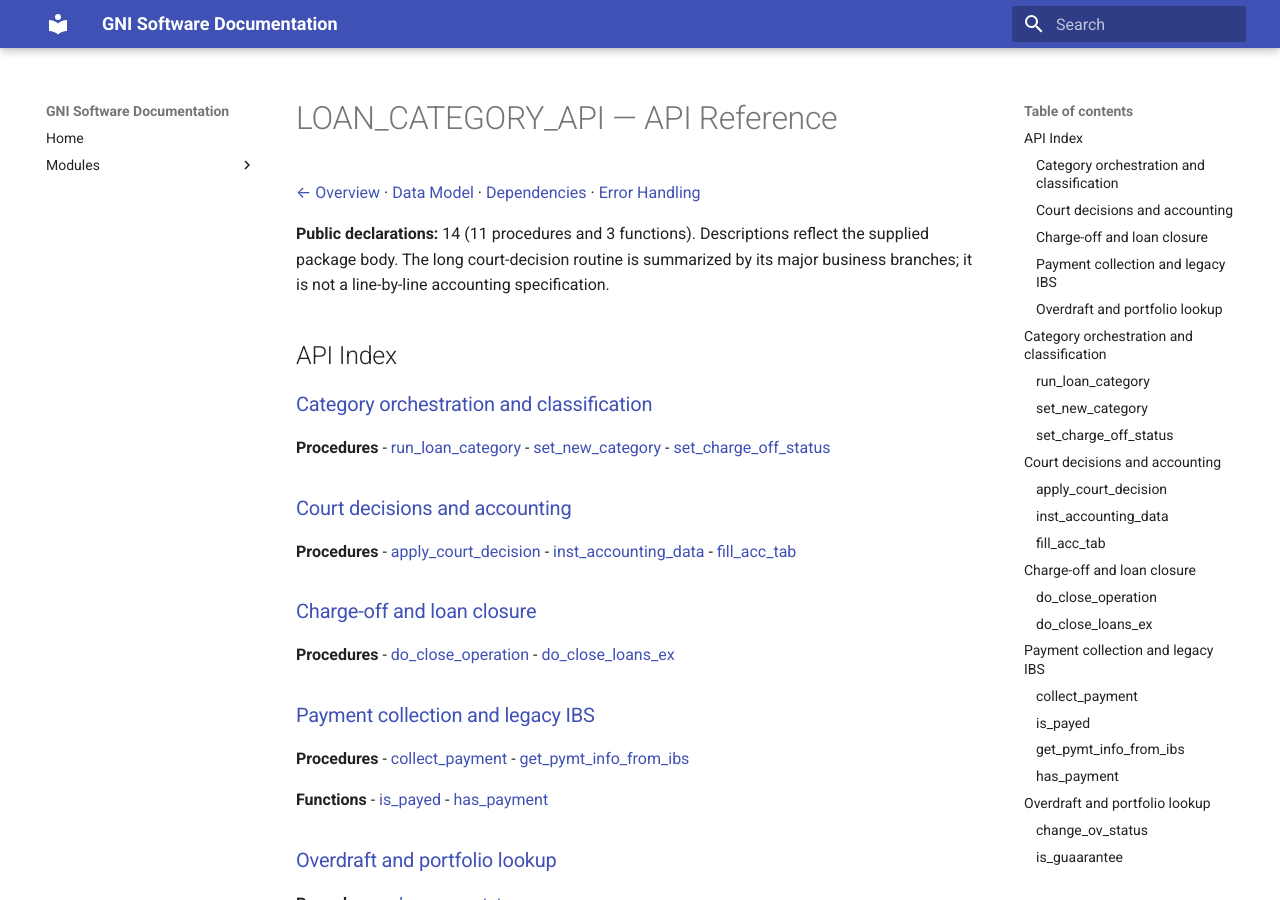
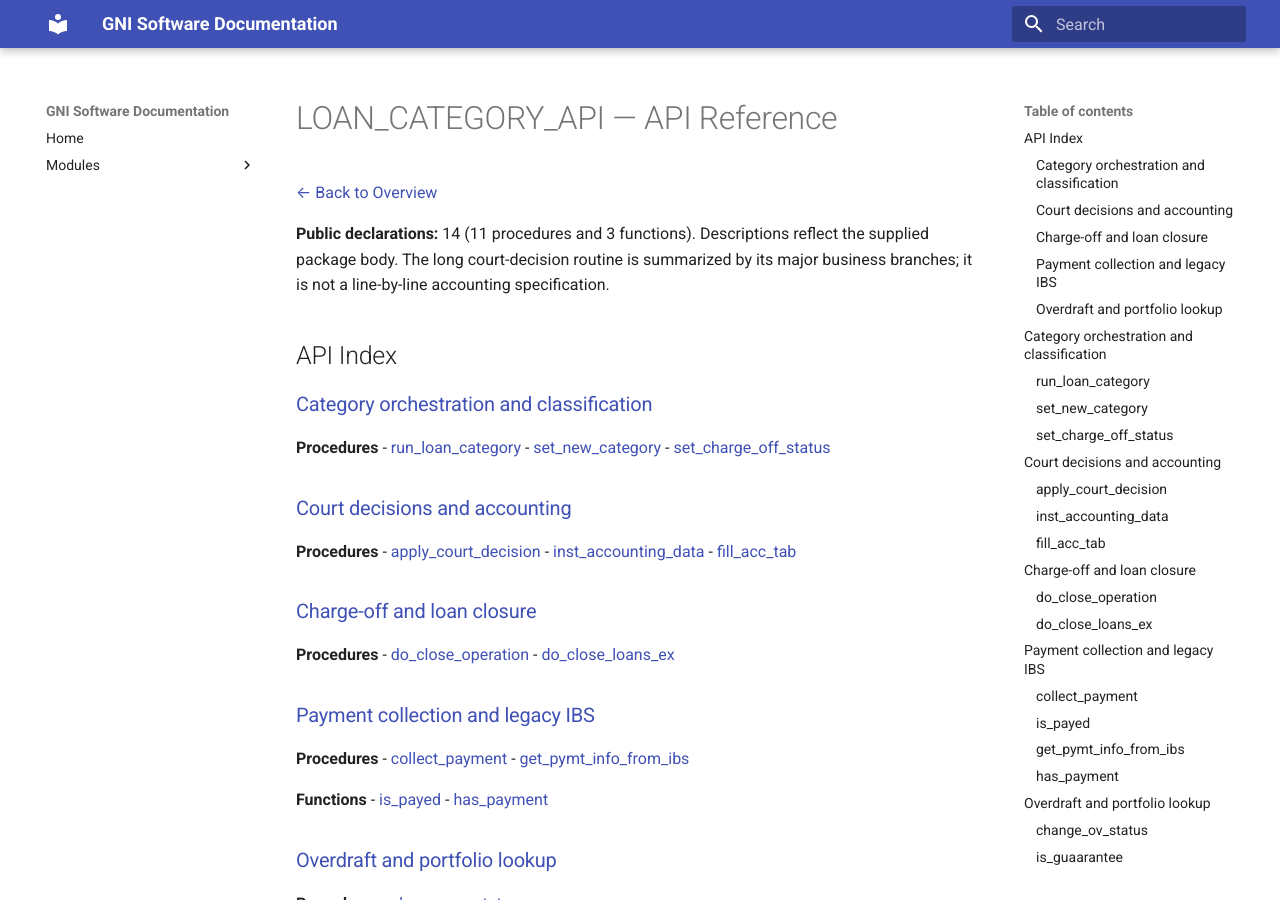
Before and after one commit to SadayCb/gni-documentation-poc9.0, an MkDocs documentation site: the page built from docs/modules/loan-management/loan-category-api/api-reference.md, in a window 1280 px wide and 900 px high. Built offline with MkDocs 1.6.1 and Material for MkDocs 9.7.7, drawn with Linux system fonts in a browser that asks for light colours.

Commit message:
Update api-reference.md

```diff
--- a/docs/modules/loan-management/loan-category-api/api-reference.md
+++ b/docs/modules/loan-management/loan-category-api/api-reference.md
@@ -1,6 +1,6 @@
 # LOAN_CATEGORY_API — API Reference
 
-[← Overview](README.md) · [Data Model](data-model.md) · [Dependencies](dependencies.md) · [Error Handling](error-handling.md)
+[← Back to Overview](README.md)
 
 **Public declarations:** 14 (11 procedures and 3 functions). Descriptions reflect the supplied package body. The long court-decision routine is summarized by its major business branches; it is not a line-by-line accounting specification.
 
@@ -468,6 +468,9 @@ function is_guaarantee(p_doc_no in varchar2) return number;
 
 **Dependencies:** [Dependency register](dependencies.md).
 
+---
+[← Back to Overview](README.md)
+
 **Errors:** [Verified conditions](error-handling.md).
 
 [↑ API Index](#api-index) · [↑ Functional area](#domain-overdraft-and-portfolio-lookup)
```
